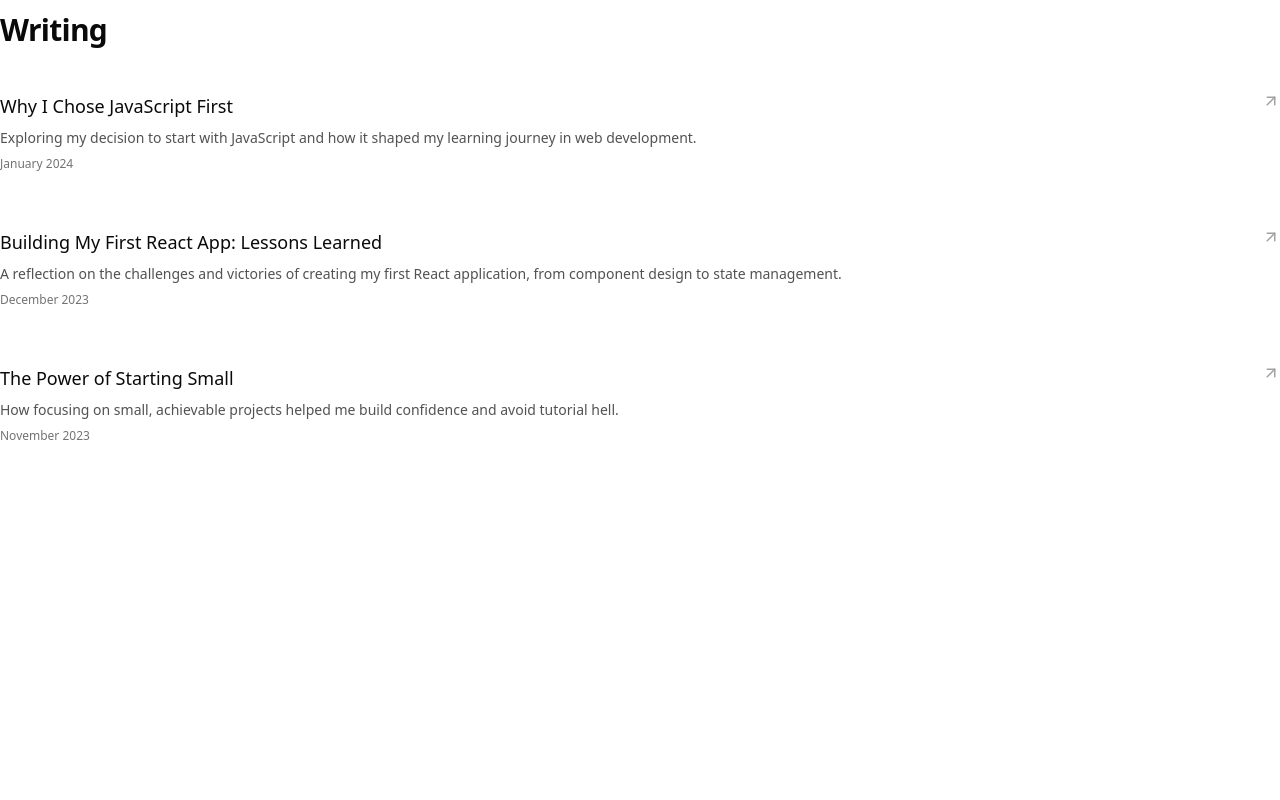
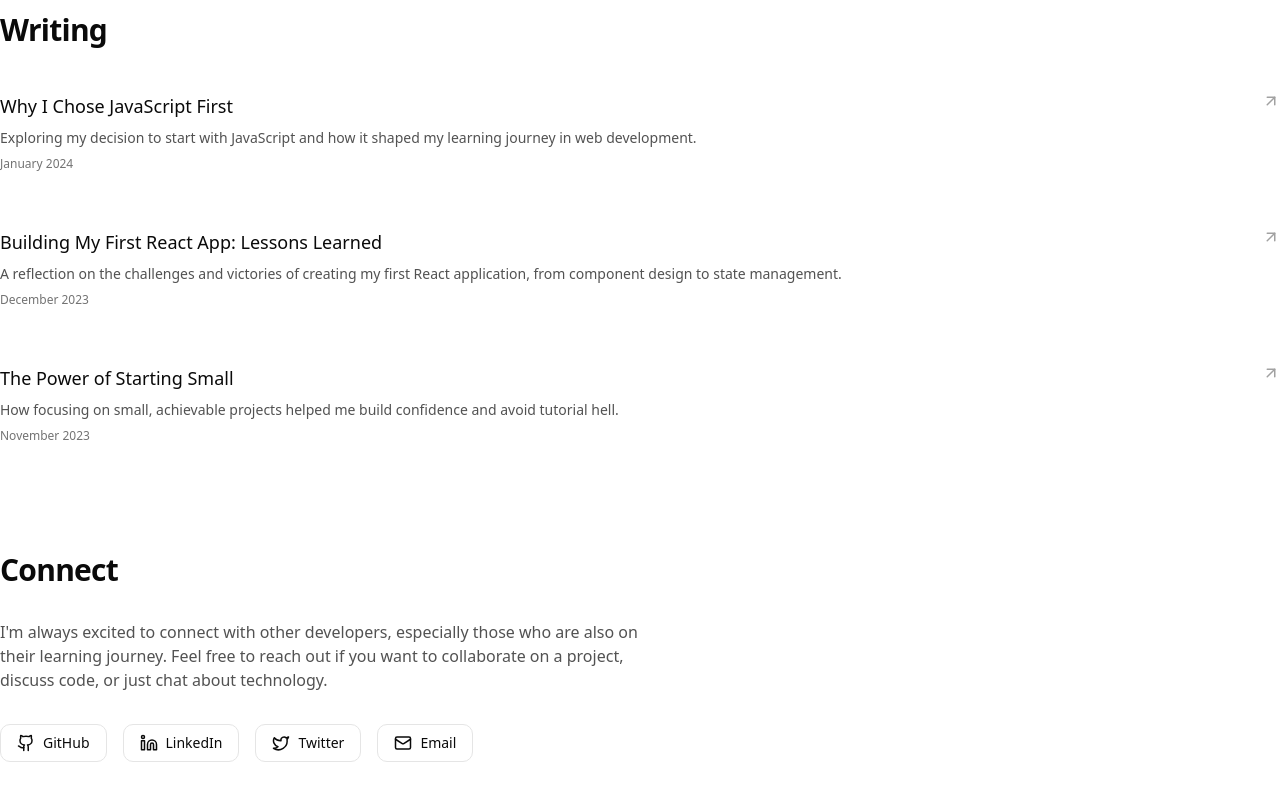
Before and after one commit to sdnshu/me, a Next.js app: page / in a window 1280 px wide. Shown: the part 1512-2312 px from the top of the page. Before the commit the page ends 2064 px from the top, so only its background shows below. Built offline with nearby package versions, Linux system fonts and the light colour scheme.

Commit message:
feat: add contact section

```diff
--- /dev/null
+++ b/app/_components/contact.tsx
@@ -0,0 +1,60 @@
+import React from 'react'
+
+import { Github, Linkedin, Twitter, Mail } from 'lucide-react';
+
+const socialLinks = [
+    {
+        name: 'GitHub',
+        url: 'https://github.com/yourusername',
+        icon: Github,
+    },
+    {
+        name: 'LinkedIn',
+        url: 'https://linkedin.com/in/yourusername',
+        icon: Linkedin,
+    },
+    {
+        name: 'Twitter',
+        url: 'https://twitter.com/yourusername',
+        icon: Twitter,
+    },
+    {
+        name: 'Email',
+        url: 'mailto:your.email@example.com',
+        icon: Mail,
+    },
+];
+
+const Contact = () => {
+    return (
+        <section className="mb-16 md:mb-24">
+            <h2 className="text-2xl md:text-3xl font-bold tracking-tight mb-8">
+                Connect
+            </h2>
+            <p className="text-neutral-600 dark:text-neutral-400 mb-8 max-w-2xl">
+                I'm always excited to connect with other developers, especially those who are
+                also on their learning journey. Feel free to reach out if you want to collaborate
+                on a project, discuss code, or just chat about technology.
+            </p>
+            <div className="flex flex-wrap gap-4">
+                {socialLinks.map((link) => {
+                    const Icon = link.icon;
+                    return (
+                        <a
+                            key={link.name}
+                            href={link.url}
+                            target="_blank"
+                            rel="noopener noreferrer"
+                            className="flex items-center gap-2 px-4 py-2 border border-neutral-200 dark:border-neutral-800 rounded-lg hover:border-neutral-400 dark:hover:border-neutral-600 hover:bg-neutral-50 dark:hover:bg-neutral-900/50 transition-colors"
+                        >
+                            <Icon size={18} />
+                            <span className="text-sm font-medium">{link.name}</span>
+                        </a>
+                    );
+                })}
+            </div>
+        </section>
+    );
+}
+
+export { Contact }
--- a/app/page.tsx
+++ b/app/page.tsx
@@ -1,6 +1,7 @@
 import React from 'react'
 import { Projects } from './_components/projects'
 import { Writings } from './_components/writings'
+import { Contact } from './_components/contact'
 
 const Page = () => {
 
@@ -52,6 +53,8 @@ const Page = () => {
 
             <Writings />
 
+            <Contact />
+
         </main>
     )
 
```
